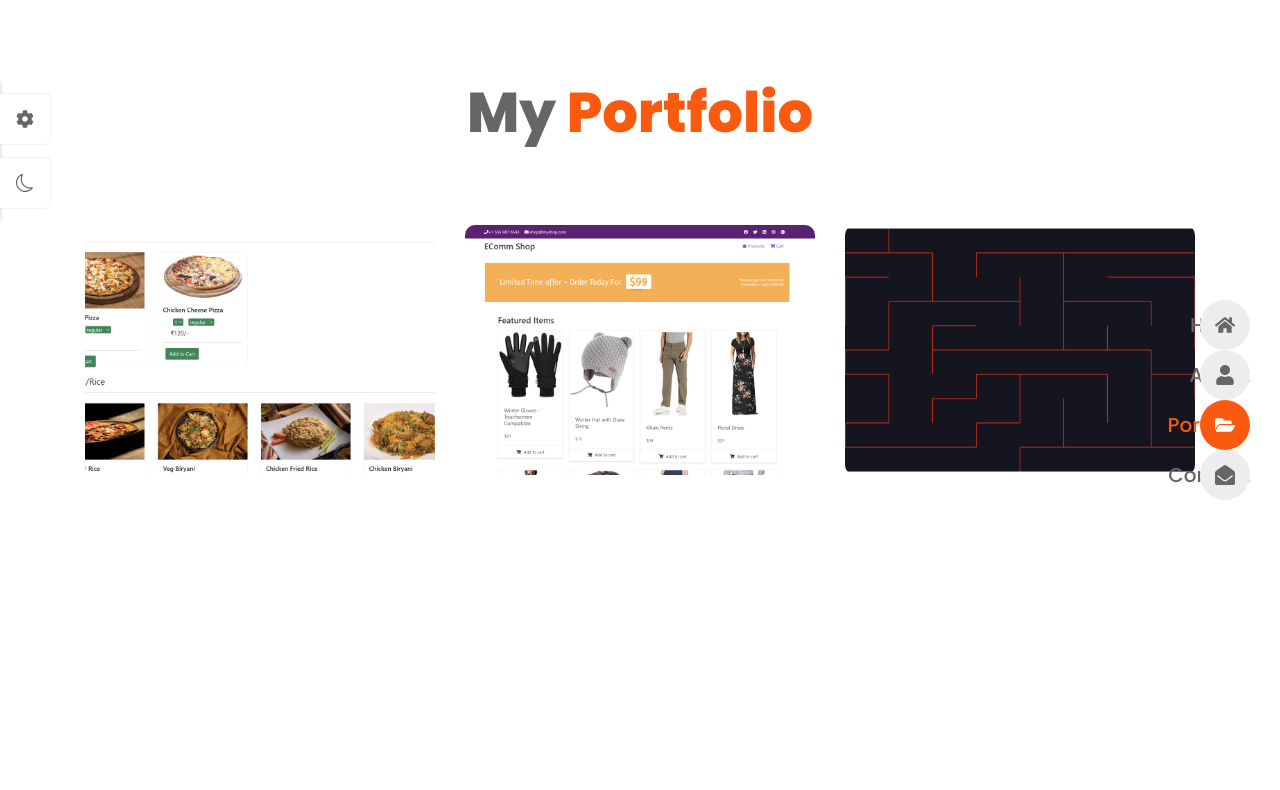
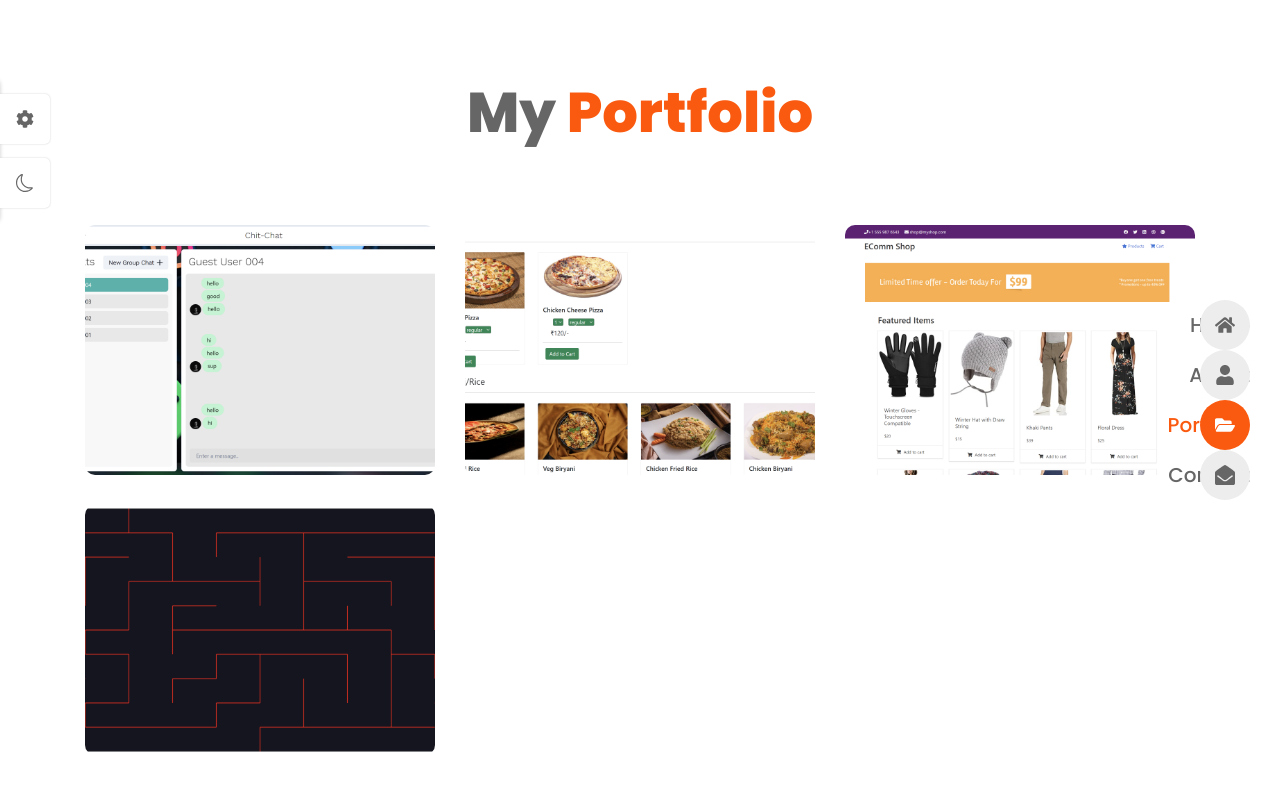
Before and after one commit to Amish-pratap/portfolio, a React (Vite) app: page /portfolio in a window 1280 px wide. Shown: the top 790 px of the page. Built offline with nearby package versions, Linux system fonts and the light colour scheme.

Commit message:
added messaging app

```diff
--- a/src/data.jsx
+++ b/src/data.jsx
@@ -12,7 +12,7 @@ import { FiFileText, FiUser, FiExternalLink } from "react-icons/fi";
 import Work1 from "./assets/project-1.png";
 import Work2 from "./assets/project-2.png";
 import Work3 from "./assets/project-3.png";
-import Work4 from "./assets/project-4.jpeg";
+import Work4 from "./assets/project-4.png";
 import Work5 from "./assets/project-5.jpg";
 import Work6 from "./assets/project-6.jpg";
 
@@ -285,6 +285,33 @@ export const skills = [
 
 export const portfolio = [
   {
+    id: 4,
+    img: Work4,
+    title: "Mern App",
+    details: [
+      {
+        icon: <FiFileText />,
+        title: "Project : ",
+        desc: "Messaging App",
+      },
+      // {
+      //   icon: <FiUser />,
+      //   title: "Client : ",
+      //   desc: "Dribble",
+      // },
+      {
+        icon: <FaCode />,
+        title: "Language : ",
+        desc: "MERN stack with Socket.IO",
+      },
+      {
+        icon: <FiExternalLink />,
+        title: "Preview : ",
+        desc: "https://chit-chat-7zvx.onrender.com/",
+      },
+    ],
+  },
+  {
     id: 1,
     img: Work1,
     title: "MERN App",
@@ -367,34 +394,6 @@ export const portfolio = [
       },
     ],
   },
-
-  // {
-  //   id: 4,
-  //   img: Work4,
-  //   title: "Video Editing",
-  //   details: [
-  //     {
-  //       icon: <FiFileText />,
-  //       title: "Project : ",
-  //       desc: "Video",
-  //     },
-  //     {
-  //       icon: <FiUser />,
-  //       title: "Client : ",
-  //       desc: "Dribble",
-  //     },
-  //     {
-  //       icon: <FaCode />,
-  //       title: "Language : ",
-  //       desc: "Adobe Premium",
-  //     },
-  //     {
-  //       icon: <FiExternalLink />,
-  //       title: "Preview : ",
-  //       desc: "www.dribble.com",
-  //     },
-  //   ],
-  // },
 
   // {
   //   id: 5,
```
Also changed, not shown: src/assets/project-4.jpeg (deleted), src/assets/project-4.png (added).
